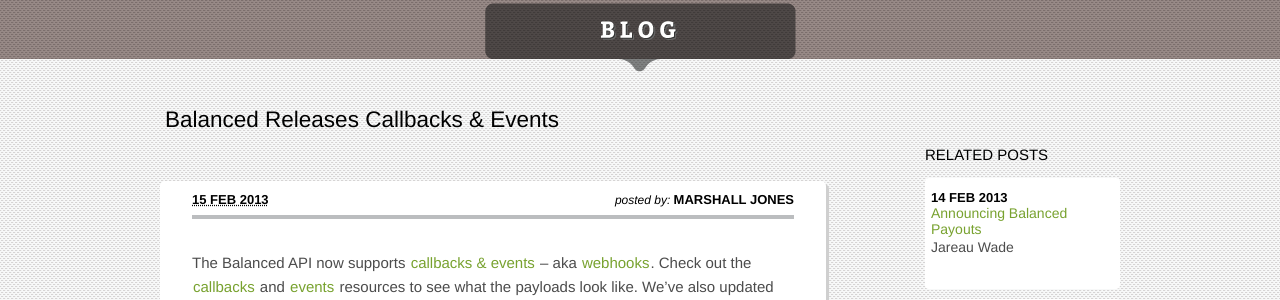
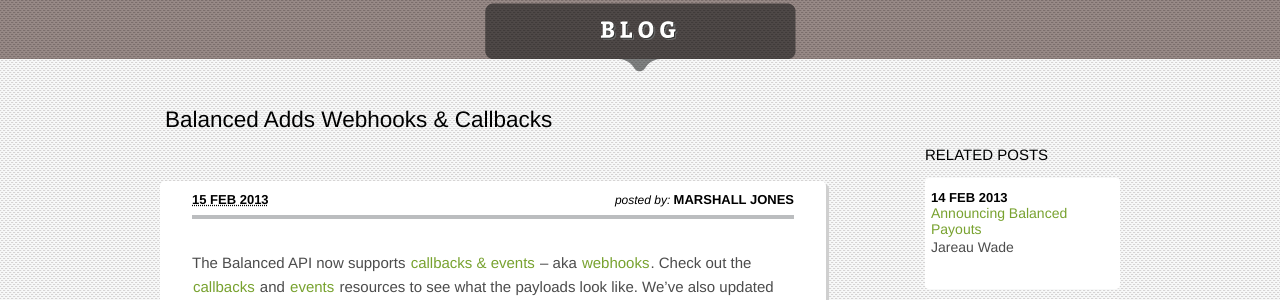
Before and after one commit to balanced/balanced.github.com, a Jekyll site: the page built from _posts/2013-02-15-balanced-callbacks-events-webhooks.md, in a window 1280 px wide. Shown: the part 221-521 px from the top of the page. Built offline with Jekyll 4.4.1, drawn with Linux system fonts in a browser that asks for light colours; nearby versions of some CDN libraries; library files that are not in the unit come from our copies; Markdown is read by kramdown in place of the engine named in the settings; comment, search, counter and statistics services are not loaded.

Commit message:
Update _posts/2013-02-15-balanced-callbacks-events-webhooks.md

```diff
--- a/_posts/2013-02-15-balanced-callbacks-events-webhooks.md
+++ b/_posts/2013-02-15-balanced-callbacks-events-webhooks.md
@@ -1,7 +1,7 @@
 ---
 layout: post
 author: Marshall Jones
-title: "Balanced Releases Callbacks &  Events"
+title: "Balanced Adds Webhooks & Callbacks"
 tags:
 - balanced
 - engineering
```
